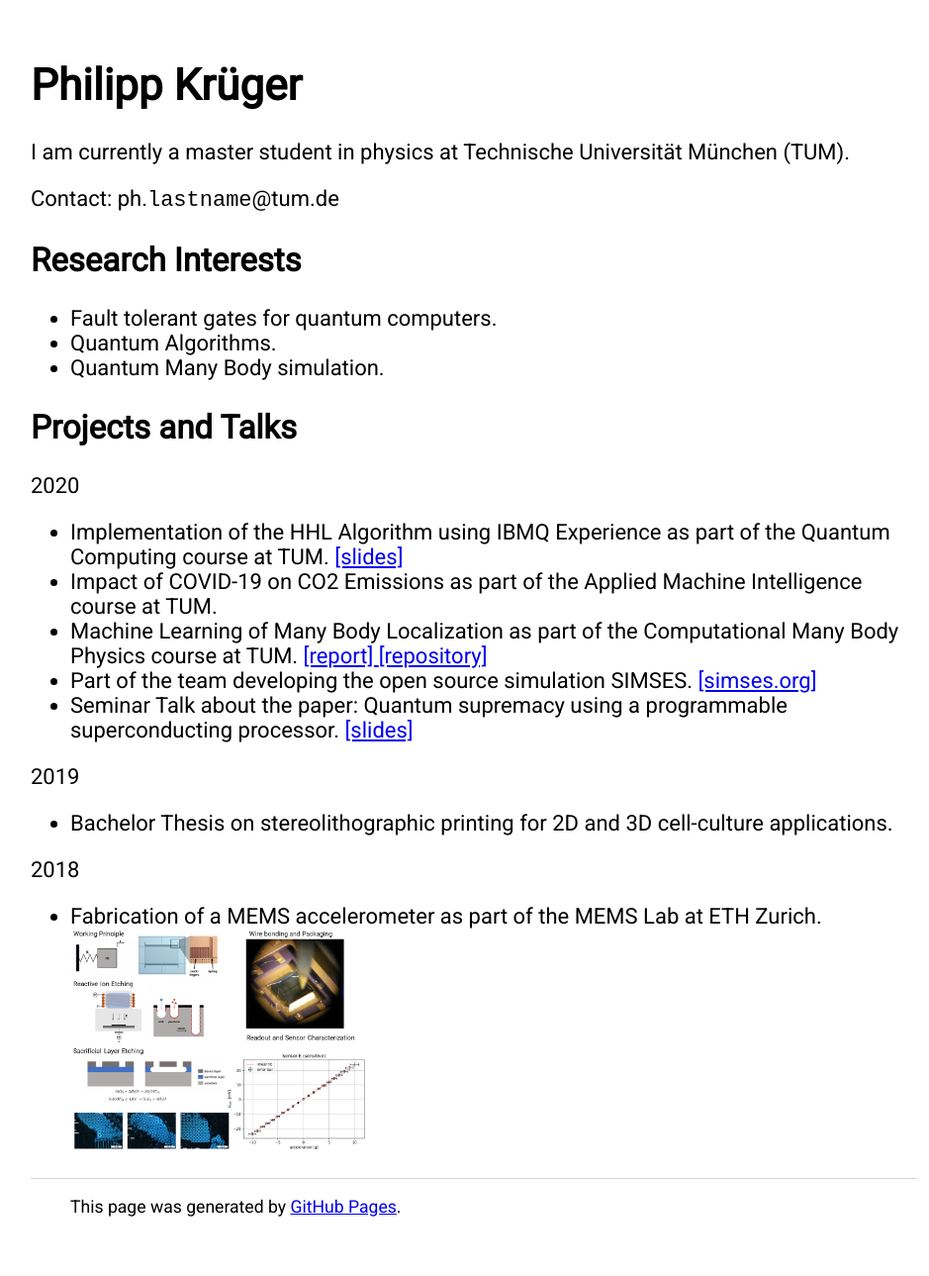
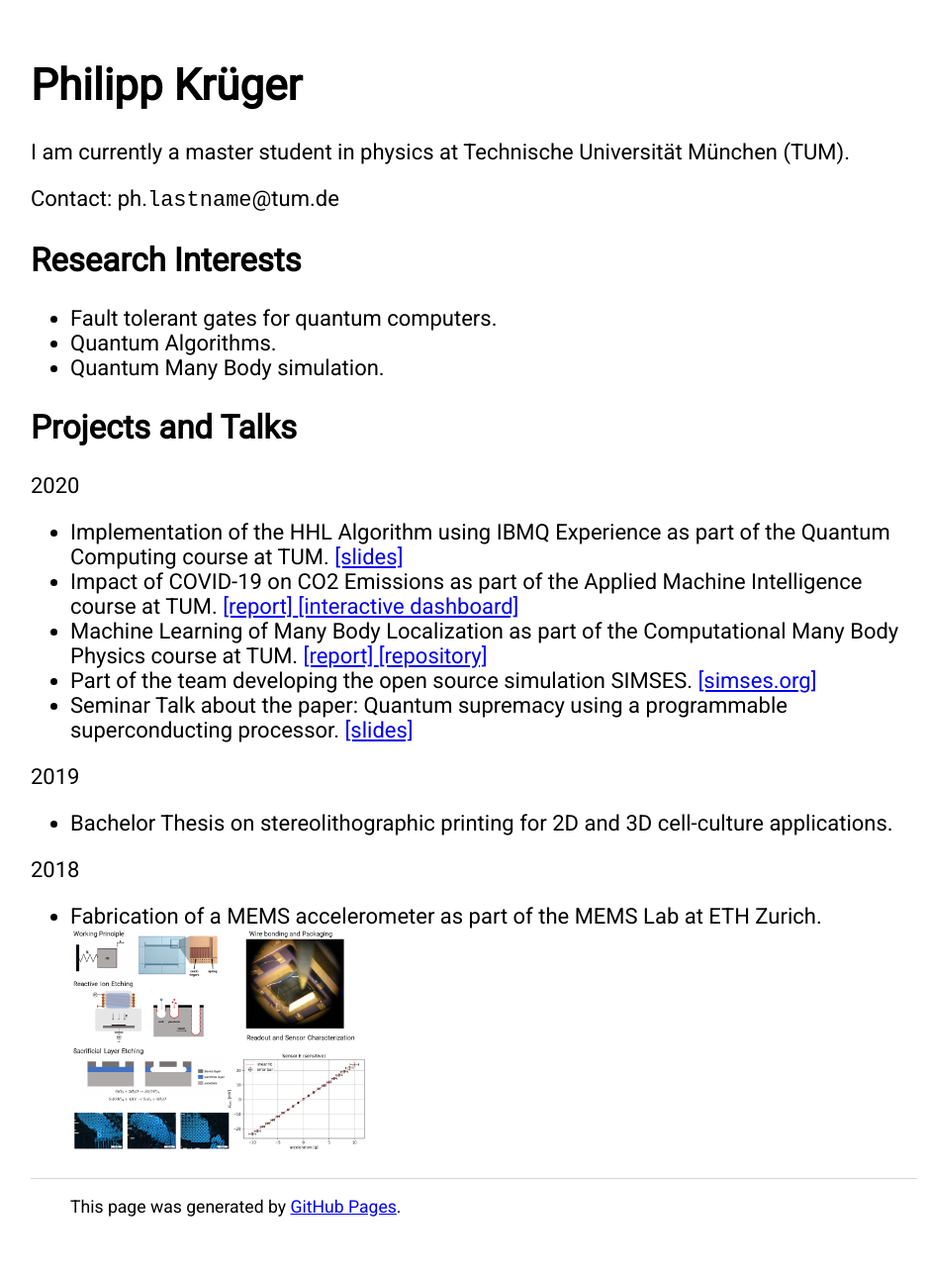
Before and after one commit to PhilippKrueger/PhilippKrueger.github.io, a Jekyll site: the page built from index.html, in a window 1280 px wide. Shown: the whole page at 99% size, without its empty margins (161-1100 px from the left). Built offline with Jekyll 4.4.1, drawn with Linux system fonts in a browser that asks for light colours.

Commit message:
Update index.html

```diff
--- a/index.html
+++ b/index.html
@@ -25,6 +25,10 @@ title: Philipp Krüger
 		</a>
 	  </li>
 	  <li>Impact of COVID-19 on CO2 Emissions as part of the Applied Machine Intelligence course at TUM.
+		  <a href="PhilippKrueger.github.io/Projects/2020_COVID.pdf" target="_blank">[report]
+		</a>
+		  <a href="https://ami-group1-dashboard.herokuapp.com/" target="_blank">[interactive dashboard]
+		</a>
           </li>
 	  <li>Machine Learning of Many Body Localization as part of the Computational Many Body Physics course at TUM.
 		  <a href="PhilippKrueger.github.io/Projects/2020_HHL_Algorithm.pdf" target="_blank">[report]
```
